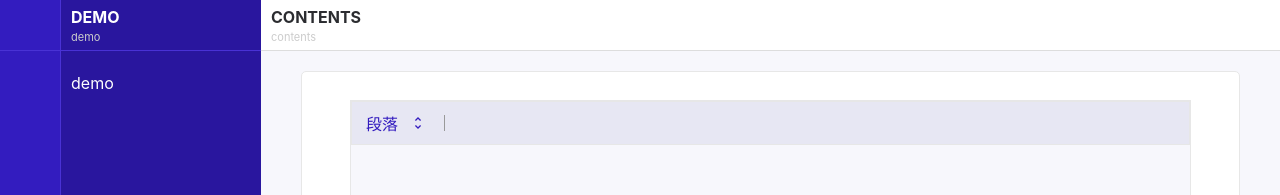
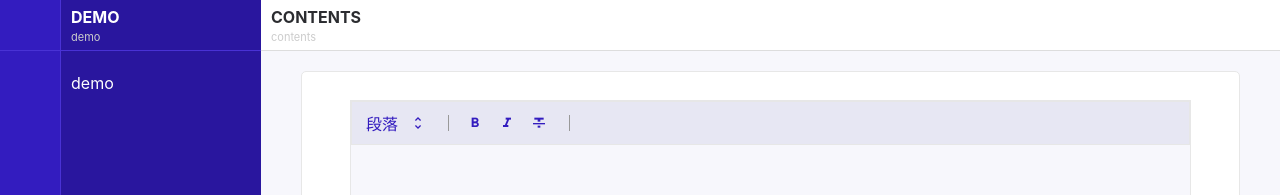
Before and after one commit to YouheiNozaki/tiptap-dev, a React (Create React App) app: page / in a window 1280 px wide. Shown: the top 195 px of the page. Built offline with nearby package versions, Linux system fonts and the light colour scheme.

Commit message:
add format

```diff
--- /dev/null
+++ b/src/components/RichEditor2/MenuBar/Formatting/index.tsx
@@ -0,0 +1,31 @@
+import type { Editor } from '@tiptap/react';
+import { Button } from '../../Parts/Button';
+import { Group } from '../../Parts/Group';
+
+type Props = {
+  editor: Editor;
+};
+
+export const Formatting: React.VFC<Props> = ({ editor }) => {
+  return (
+    <Group>
+      <Button
+        icon={<span className="material-icons-outlined">format_bold</span>}
+        onClick={() => editor.chain().focus().toggleBold().run()}
+        isActive={editor.isActive('bold')}
+      />
+      <Button
+        icon={<span className="material-icons-outlined">format_italic</span>}
+        onClick={() => editor.chain().focus().toggleItalic().run()}
+        isActive={editor.isActive('italic')}
+      />
+      <Button
+        icon={
+          <span className="material-icons-outlined">format_strikethrough</span>
+        }
+        onClick={() => editor.chain().focus().toggleStrike().run()}
+        isActive={editor.isActive('strike')}
+      />
+    </Group>
+  );
+};
--- a/src/components/RichEditor2/MenuBar/Heading/index.tsx
+++ b/src/components/RichEditor2/MenuBar/Heading/index.tsx
@@ -1,7 +1,8 @@
 import cx from 'classnames';
 
+import { Group } from '../../Parts/Group';
 import { Tooltip } from '../../Parts/Tooltip';
-import { TextButton } from '../../Parts/TextButton';
+import { Button } from '../../Parts/Button';
 
 import styles from './heading.module.scss';
 import type { Editor } from '@tiptap/react';
@@ -18,10 +19,10 @@ export const Heading: React.VFC<Props> = ({ editor }) => {
   const isHeading5 = editor.isActive('heading', { level: 5 });
 
   return (
-    <div className={styles.container}>
+    <Group>
       <Tooltip
         trigger={
-          <TextButton
+          <Button
             text={
               isHeading1
                 ? '見出し1'
@@ -108,6 +109,6 @@ export const Heading: React.VFC<Props> = ({ editor }) => {
           </li>
         </ul>
       </Tooltip>
-    </div>
+    </Group>
   );
 };
--- a/src/components/RichEditor2/MenuBar/index.tsx
+++ b/src/components/RichEditor2/MenuBar/index.tsx
@@ -1,5 +1,6 @@
 import type { Editor } from '@tiptap/react';
 import { Heading } from './Heading';
+import { Formatting } from './Formatting';
 import styles from './menubar.module.css';
 
 type Props = {
@@ -14,6 +15,7 @@ export const MenuBar: React.VFC<Props> = ({ editor }) => {
   return (
     <div className={styles.container}>
       <Heading editor={editor} />
+      <Formatting editor={editor} />
     </div>
   );
 };
--- a/src/components/RichEditor2/MenuBar/menubar.module.css
+++ b/src/components/RichEditor2/MenuBar/menubar.module.css
@@ -1,4 +1,6 @@
 .container {
+  display: flex;
+  align-items: center;
   padding: 8px;
   background-color: #e7e7f3;
   border: 1px solid #e7e7e7;
--- /dev/null
+++ b/src/components/RichEditor2/Parts/Button/index.tsx
@@ -0,0 +1,22 @@
+import cx from 'classnames';
+import styles from './textbutton.module.scss';
+type Props = {
+  text?: string;
+  icon?: React.ReactChild;
+  isActive?: boolean;
+  onClick?: React.MouseEventHandler<HTMLButtonElement>;
+};
+
+export const Button: React.VFC<Props> = ({ text, icon, isActive, onClick }) => {
+  return (
+    <button
+      className={cx(styles.button, {
+        [styles.isActive]: isActive,
+      })}
+      onClick={onClick}
+    >
+      {text && <p className={styles.text}>{text}</p>}
+      {icon && icon}
+    </button>
+  );
+};
--- a/src/components/RichEditor2/Parts/TextButton/textbutton.module.scss
+++ b/src/components/RichEditor2/Parts/Button/textbutton.module.scss
@@ -16,6 +16,12 @@
       color: red;
     }
   }
+
+  &.isActive {
+    span {
+      color: red;
+    }
+  }
 }
 
 .text {
--- /dev/null
+++ b/src/components/RichEditor2/Parts/Group/group.module.scss
@@ -0,0 +1,17 @@
+.container {
+  display: flex;
+  align-items: center;
+
+  > * {
+    margin-right: 4px;
+  }
+
+  &::after {
+    content: '';
+    display: inline-block;
+    width: 1px;
+    height: 16px;
+    margin: 4px 12px;
+    background-color: #999;
+  }
+}
--- /dev/null
+++ b/src/components/RichEditor2/Parts/Group/index.tsx
@@ -0,0 +1,9 @@
+import styles from './group.module.scss';
+
+type Props = {
+  children: React.ReactNode;
+};
+
+export const Group: React.VFC<Props> = ({ children }) => {
+  return <div className={styles.container}>{children}</div>;
+};
--- a/src/components/RichEditor2/Parts/TextButton/index.tsx
+++ /dev/null
@@ -1,14 +0,0 @@
-import styles from './textbutton.module.scss';
-type Props = {
-  text: string;
-  icon?: React.ReactChild;
-};
-
-export const TextButton: React.VFC<Props> = ({ text, icon }) => {
-  return (
-    <button className={styles.button}>
-      <p className={styles.text}>{text}</p>
-      {icon && icon}
-    </button>
-  );
-};
--- a/src/components/RichEditor2/index.scss
+++ b/src/components/RichEditor2/index.scss
@@ -1,3 +1,9 @@
+.container {
+  margin: 8px;
+  background-color: #f7f7fc;
+  border: 1px solid #e7e7e7;
+}
+
 /* Basic editor styles */
 .ProseMirror {
   padding: 20px;
```
